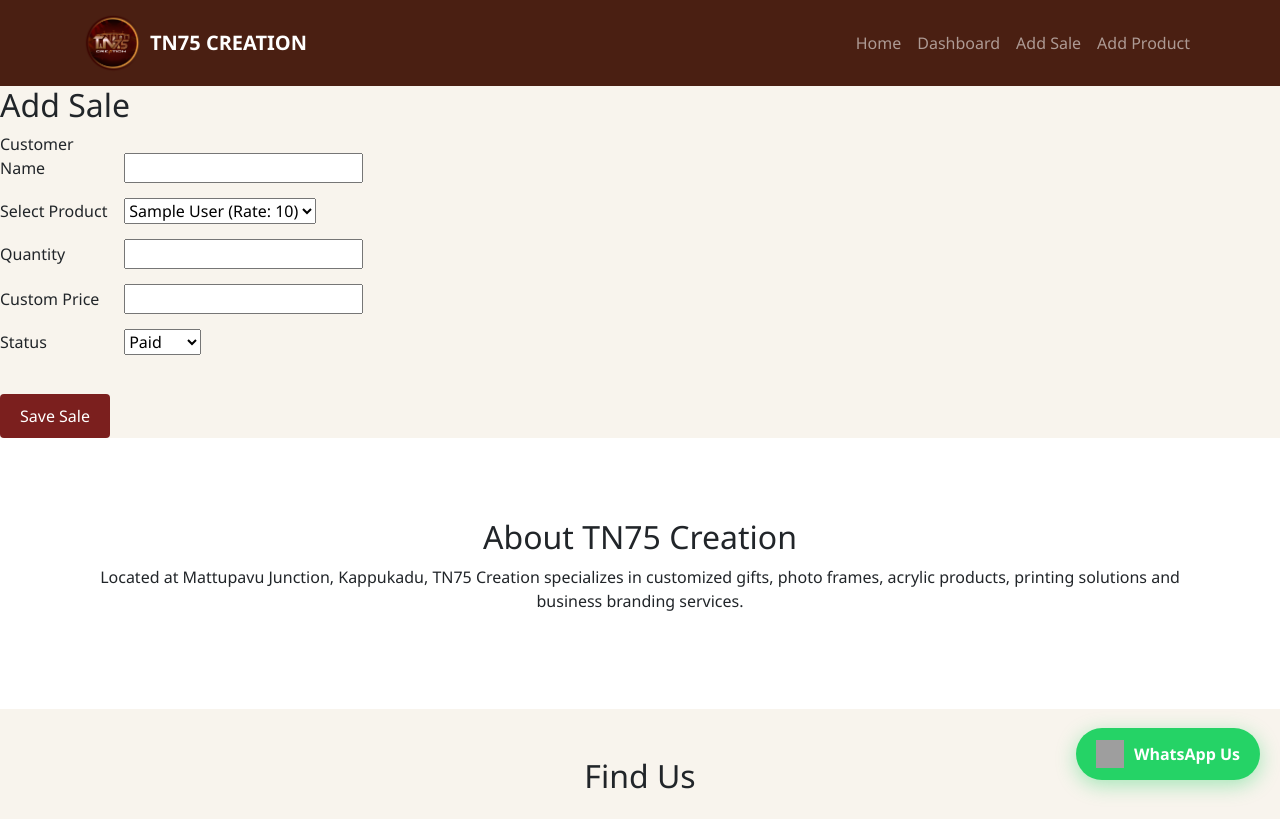
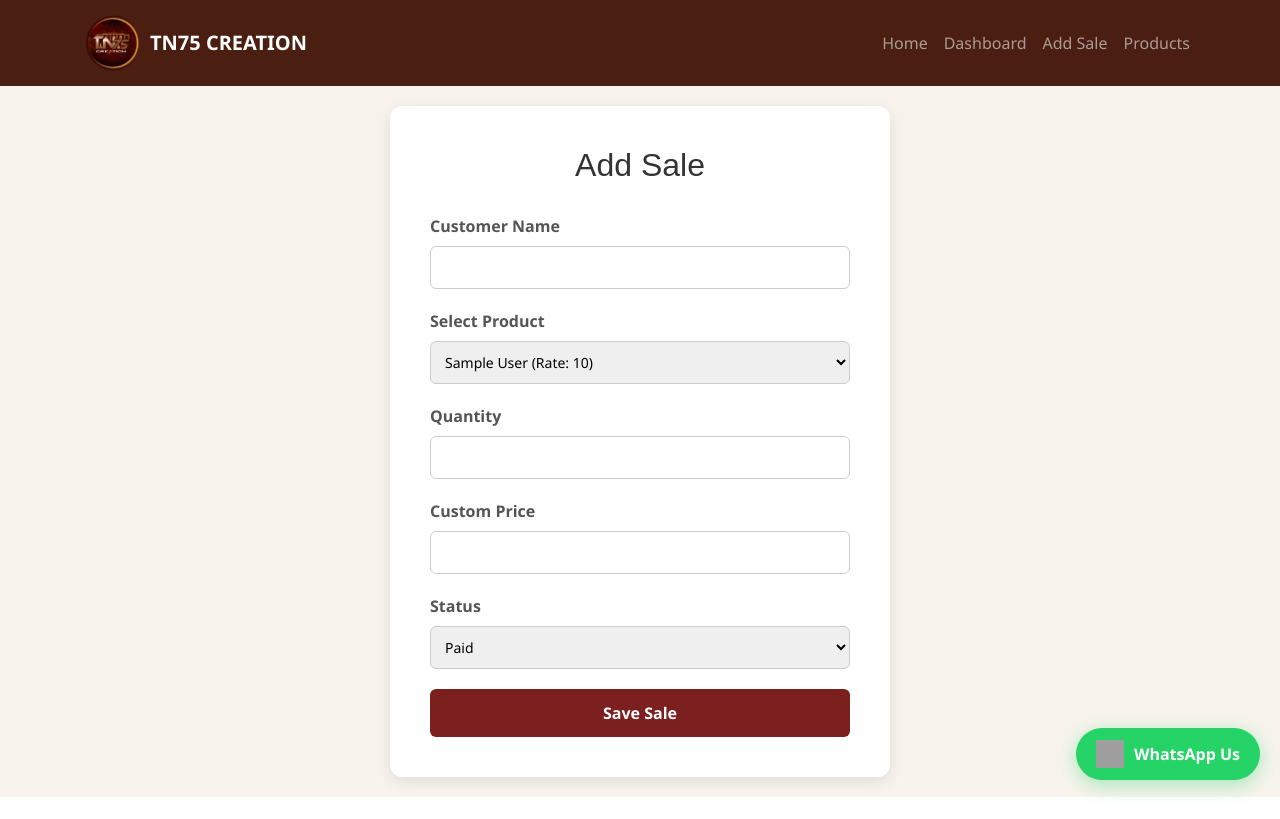
Before and after one commit to dineshdinu21/TN75-Creation, a Django app: page /sales/ in a window 1280 px wide. Shown: the top 819 px of the page. Run offline with Django 5.2, Linux system fonts and the light colour scheme; tables that the repository leaves empty hold one stand-in row (values such as "Sample post"); grey boxes are pictures that could not be loaded.

Commit message:
Dashboard added

```diff
--- a/accounts/views.py
+++ b/accounts/views.py
@@ -41,7 +41,7 @@
         'products': products,
         'sales': sales,
     }
-    return render(request, 'homepage.html', context)
+    return render(request, 'dashboard.html', context)
 
 def add_product(request):
     if request.method == 'POST':
--- a/static/css/style.css
+++ b/static/css/style.css
@@ -86,3 +86,6 @@
     color:white;
     background:#1ebe5d;
 }
+.body{
+    margin-top: 50px;
+}
--- a/templates/base.html
+++ b/templates/base.html
@@ -34,7 +34,7 @@
 <li class="nav-item"><a class="nav-link" href="{% url 'home' %}">Home</a></li>
 <li class="nav-item"><a class="nav-link" href="{% url 'dashboard' %}">Dashboard</a></li>
 <li class="nav-item"><a class="nav-link" href="{% url 'sales' %}">Add Sale</a></li>
-<li class="nav-item"><a class="nav-link" href="{% url 'products' %}">Add Product</a></li>
+<li class="nav-item"><a class="nav-link" href="{% url 'product_list' %}">Products</a></li>
 </ul>
 </div>
 
@@ -44,7 +44,7 @@
 <div>
     {% block content %}
     {% endblock %}
-
+</div>
 <!-- About -->
 <section id="about" class="about-section">
 
--- a/templates/homepage.html
+++ b/templates/dashboard.html
@@ -79,6 +79,7 @@
 
 </style>
 
+<div class="container body">
 <div style="display: flex; justify-content: space-between; align-items: center; margin-bottom: 20px;">
     <h2 style="margin: 0;">Dashboard</h2>
     <a href="{% url 'daily_report'%}" class="report-btn">
@@ -131,5 +132,5 @@
         {% endfor %}
     </tbody>
 </table>
-
+</div>
 {% endblock %}
--- a/templates/product_list.html
+++ b/templates/product_list.html
@@ -32,12 +32,12 @@
         font-size: 12px;
     }
 </style>
-
+<div class="container body">
 <div style="display: flex; justify-content: space-between; align-items: center;">
     <h2>Inventory / Product List</h2>
     <a href="{% url 'products' %}" style="text-decoration: none; background: #802020; color: white; padding: 10px 15px; border-radius: 5px;">+ Add New Product</a>
 </div>
-
+<br>
 <table class="product-table">
     <thead>
         <tr>
@@ -64,5 +64,5 @@
         {% endfor %}
     </tbody>
 </table>
-
+</div>
 {% endblock %}
--- a/templates/sales.html
+++ b/templates/sales.html
@@ -2,20 +2,79 @@
 {% load static %}
 {% block content %}
 <style>
+    /* Full page wrap panni center konduvara */
+    .center-wrapper {
+        display: flex;
+        justify-content: center;
+        align-items: center;
+        min-height: 80vh; /* Screen center panna */
+        padding: 20px;
+    }
+    /* Card box design */
+    .sale-container {
+        background: #ffffff;
+        padding: 40px;
+        border-radius: 12px;
+        box-shadow: 0 4px 15px rgba(0, 0, 0, 0.1);
+        width: 100%;
+        max-width: 500px; /* Card size limit */
+    }
+    .sale-container h2 {
+        text-align: center;
+        margin-bottom: 30px;
+        color: #333;
+        font-family: sans-serif;
+    }
+    .form-group {
+        margin-bottom: 20px;
+        display: flex;
+        flex-direction: column; /* Inputs vertical-ah vara */
+    }
+    label {
+        font-weight: 600;
+        margin-bottom: 8px;
+        color: #555;
+    }
+    input[type="text"],
+    input[type="number"],
+    select {
+        width: 100%;
+        padding: 10px;
+        border: 1px solid #ccc;
+        border-radius: 6px;
+        box-sizing: border-box;
+        font-size: 14px;
+    }
+    input:focus, select:focus {
+        border-color: #771818f7;
+        outline: none;
+        box-shadow: 0 0 5px rgba(119, 24, 24, 0.2);
+    }
     .status-paid {
         color: #28a745; font-weight: bold;
     }
     .status-unpaid {
         color: #dc3545; font-weight: bold;
     }
-    .form-group {
-        margin-bottom: 15px;
+    .submit-btn {
+        width: 100%;
+        padding: 12px;
+        background-color: #771818f7;
+        color: white;
+        border: none;
+        border-radius: 6px;
+        font-size: 16px;
+        font-weight: bold;
+        cursor: pointer;
+        transition: background 0.3s;
     }
-    label {
-        display: inline-block; width: 120px;
+    .submit-btn:hover {
+        background-color: #5a1212f7;
     }
 </style>
 
+<div class="center-wrapper">
+    <div class="sale-container">
         <h2>Add Sale</h2>
 
         <form method="POST">
@@ -55,10 +114,10 @@
                 </select>
             </div>
 
-    <br>
-    <button type="submit" style="padding: 10px 20px; background-color: #771818f7; color: white; border: none; border-radius: 4px;">
+            <button type="submit" class="submit-btn">
                 Save Sale
             </button>
         </form>
-
+    </div>
+</div>
 {% endblock %}
```
Lines whose indentation alone changed are shown as unchanged.
